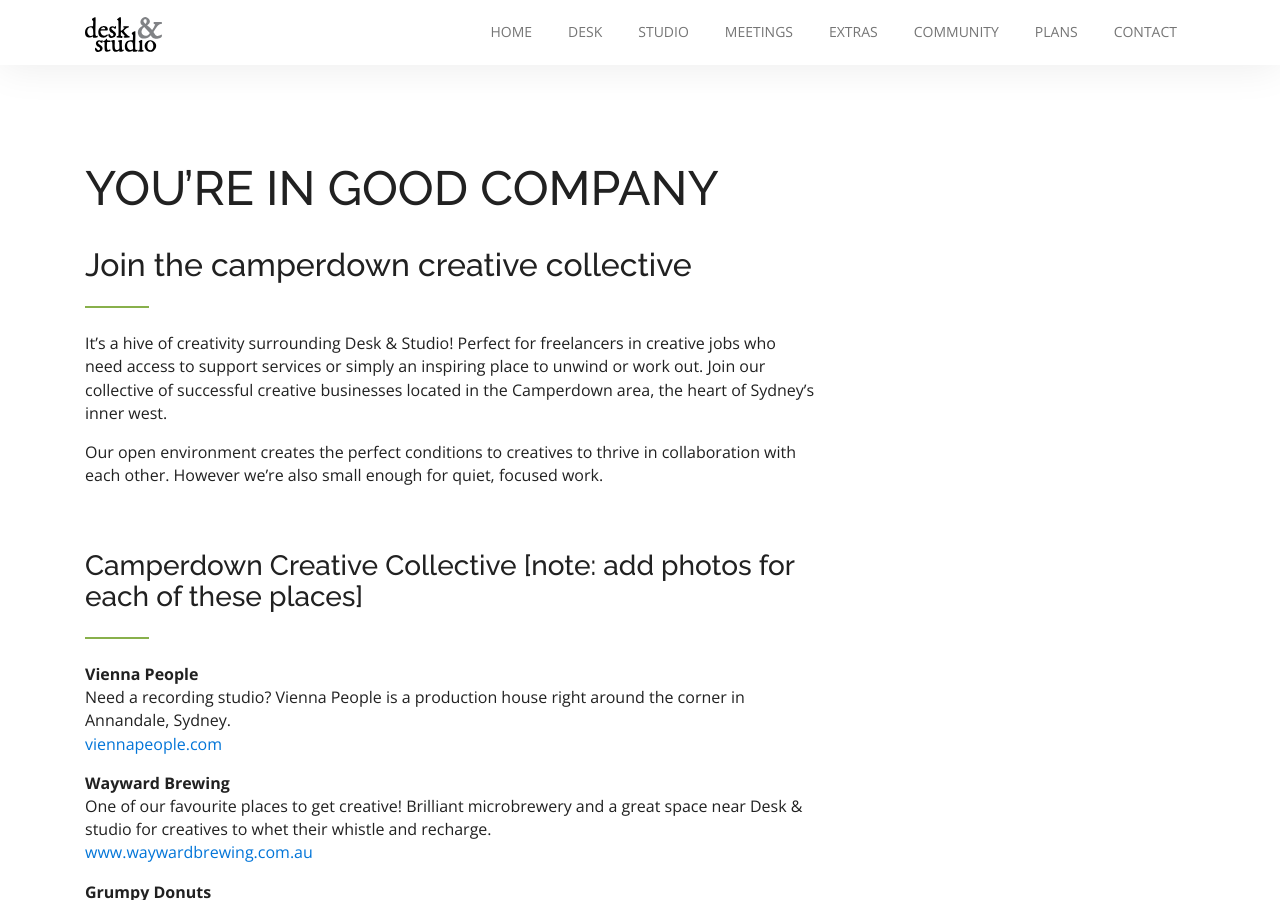
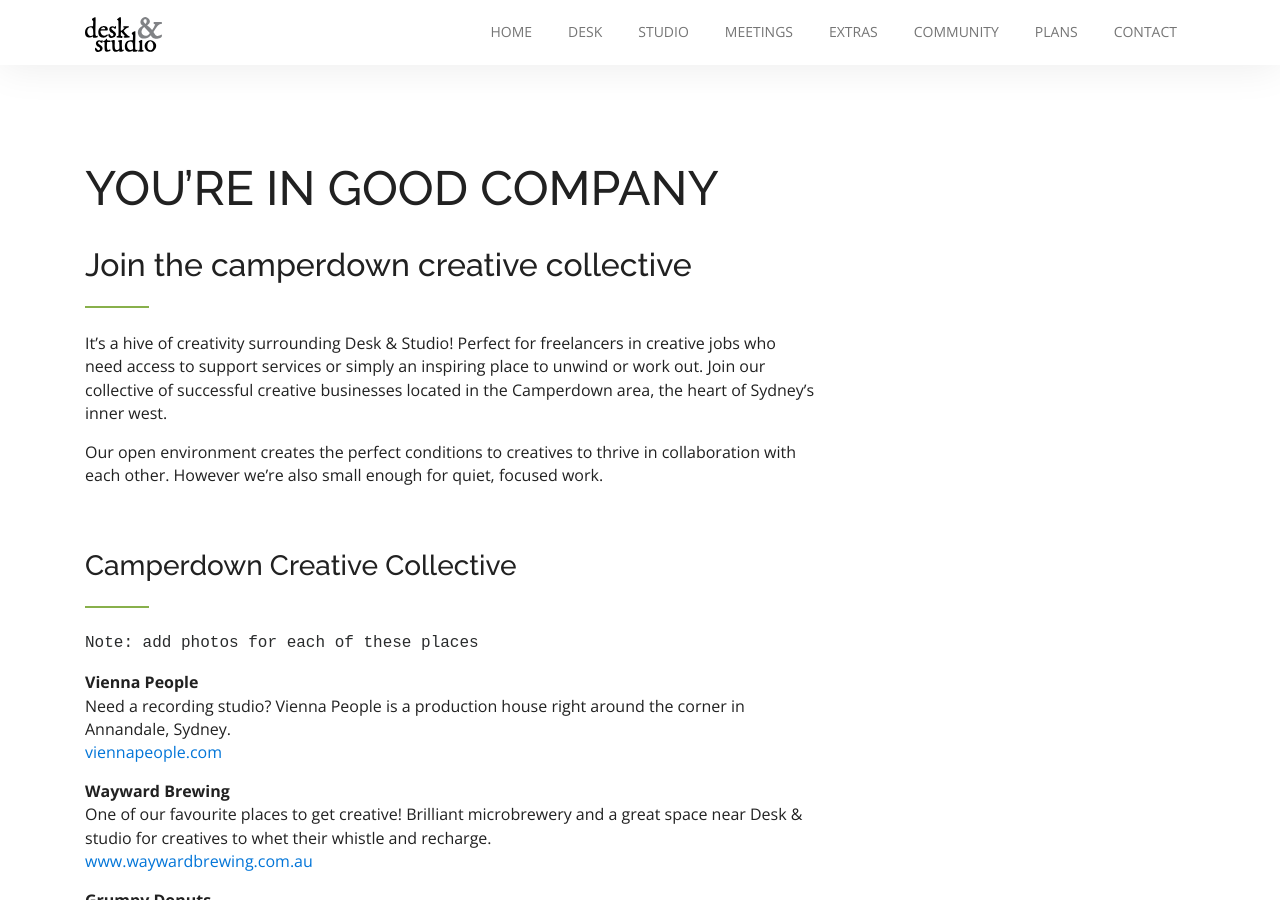
Before and after one commit to nbpayne/deskandstudio-beta, a Jekyll site: the page built from community.md, in a window 1280 px wide and 900 px high. Built offline with Jekyll 4.4.1, drawn with Linux system fonts in a browser that asks for light colours; nearby versions of some CDN libraries; our own code applies the rules of GitHub Pages for plain Markdown files; part of the change alters nothing that is shown.

````diff
--- a/community.md
+++ b/community.md
@@ -12,9 +12,13 @@ It’s a hive of creativity surrounding Desk &amp; Studio! Perfect for freelance
 
 Our open environment creates the perfect conditions to creatives to thrive in collaboration with each other. However we’re also small enough for quiet, focused work.
 
-### Camperdown Creative Collective [note: add photos for each of these places]
+### Camperdown Creative Collective
 
 ---
+
+```
+Note: add photos for each of these places
+```
 
 Vienna People
 : Need a recording studio? Vienna People is a production house right around the corner in Annandale, Sydney.
````
